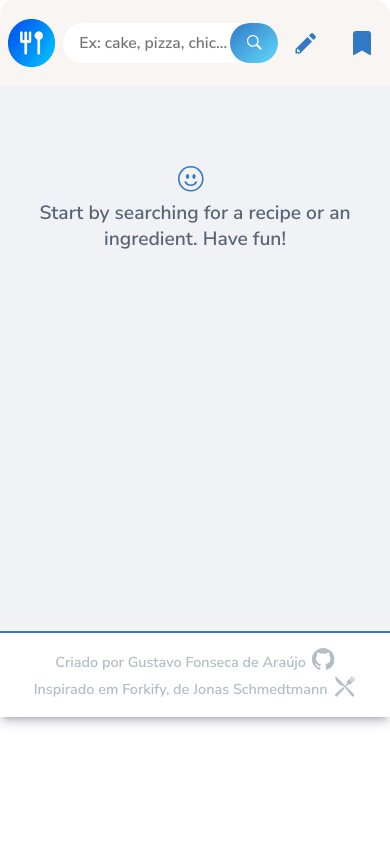
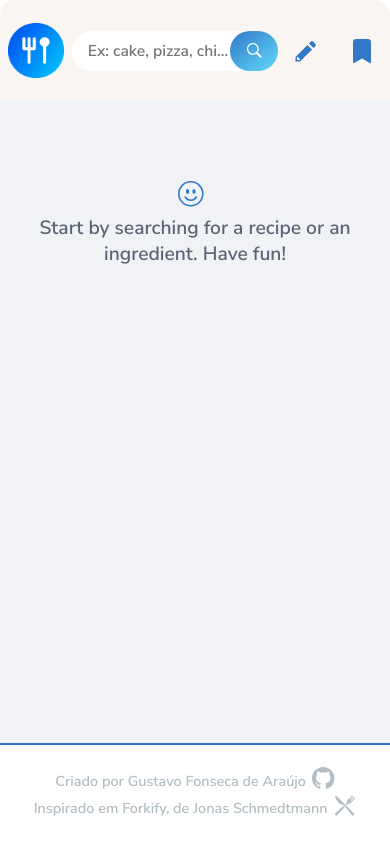
Before and after one commit to GusFonseca21/Forkify, a Next.js app: page / in a window 390 px wide. Built offline with nearby package versions, Linux system fonts and the light colour scheme.

Commit message:
Todos os testes para resolver o problema com o addressbar e o tamanho da pagina falharam

```diff
--- a/pages/_app.tsx
+++ b/pages/_app.tsx
@@ -8,11 +8,6 @@ import ErrorContextProvider from "../src/components/store/error-context";
 import Layout from "../src/Layout/Layout";
 import Head from "next/head";
 function MyApp({ Component, pageProps }: AppProps) {
-  if (typeof window !== "undefined") {
-    const height = window.innerHeight;
-    document.body.style.height = height.toString();
-    console.log(window.innerHeight);
-  }
   setTimeout(
     () =>
       document
--- a/src/components/Background/Background.tsx
+++ b/src/components/Background/Background.tsx
@@ -7,9 +7,6 @@ import classes from "./Background.module.css";
 import AddRecipeModal from "./AddRecipeModal/AddRecipeModal";
 
 const Background: React.FC<{ children: React.ReactNode }> = (props) => {
-  const stylesCtx = useContext(StylesContext)
-
-  const teste: boolean = false;
   return (
     <>
       <AddRecipeModal />
--- a/styles/globals.css
+++ b/styles/globals.css
@@ -34,11 +34,5 @@ body > div:first-child,
 div#__next,
 div#__next > div {
   height: 100%;
+
 }
-
-@media (max-width: 450px) {
-  html {
-    height: 85vh;
-    overflow: hidden;
-  }
-}
```
